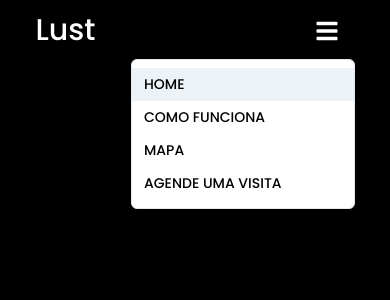
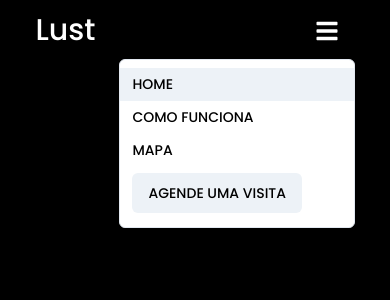
Before and after one commit to gcaramori/lust-imobiliaria, a React (Create React App) app: page /como-funciona in a window 390 px wide. Both pictures are taken after a click on the button 326 px from the left and 30 px from the top of the page. Shown: the top 300 px of the page. Built offline with nearby package versions, Linux system fonts and the light colour scheme.

Commit message:
Started to work on How it works component

```diff
--- a/src/components/includes/Navbar.jsx
+++ b/src/components/includes/Navbar.jsx
@@ -48,7 +48,7 @@ const Navbar = () => {
                     </Link>
                   </MenuItem>
                   <MenuItem>
-                    <Link href="#" fontSize={14} mr={10} _hover={{ textDecoration: "none" }}>
+                    <Link as={Button} id="scheduleVisit" fontSize={14} mr={10} _hover={{ textDecoration: "none" }}>
                       <Text color="#000" fontWeight='500'>AGENDE UMA VISITA</Text>
                     </Link>
                   </MenuItem>
@@ -62,7 +62,7 @@ const Navbar = () => {
               <Link href="/como-funciona" fontSize={14} mr={10} _hover={{ textDecoration: "none" }}>
                 <Text color="#fff" fontWeight='500'>COMO FUNCIONA</Text>
               </Link>
-              <Link href="/map" fontSize={14} mr={10} _hover={{ textDecoration: "none" }}>
+              <Link href="/mapa" fontSize={14} mr={10} _hover={{ textDecoration: "none" }}>
                 <Text color="#fff" fontWeight='500'>MAPA</Text>
               </Link>
               <Button id="scheduleVisit" bg='gray.50' borderRadius={0} py={8} ml={4} _hover={{ bg: ' gray.200' }}>
```
